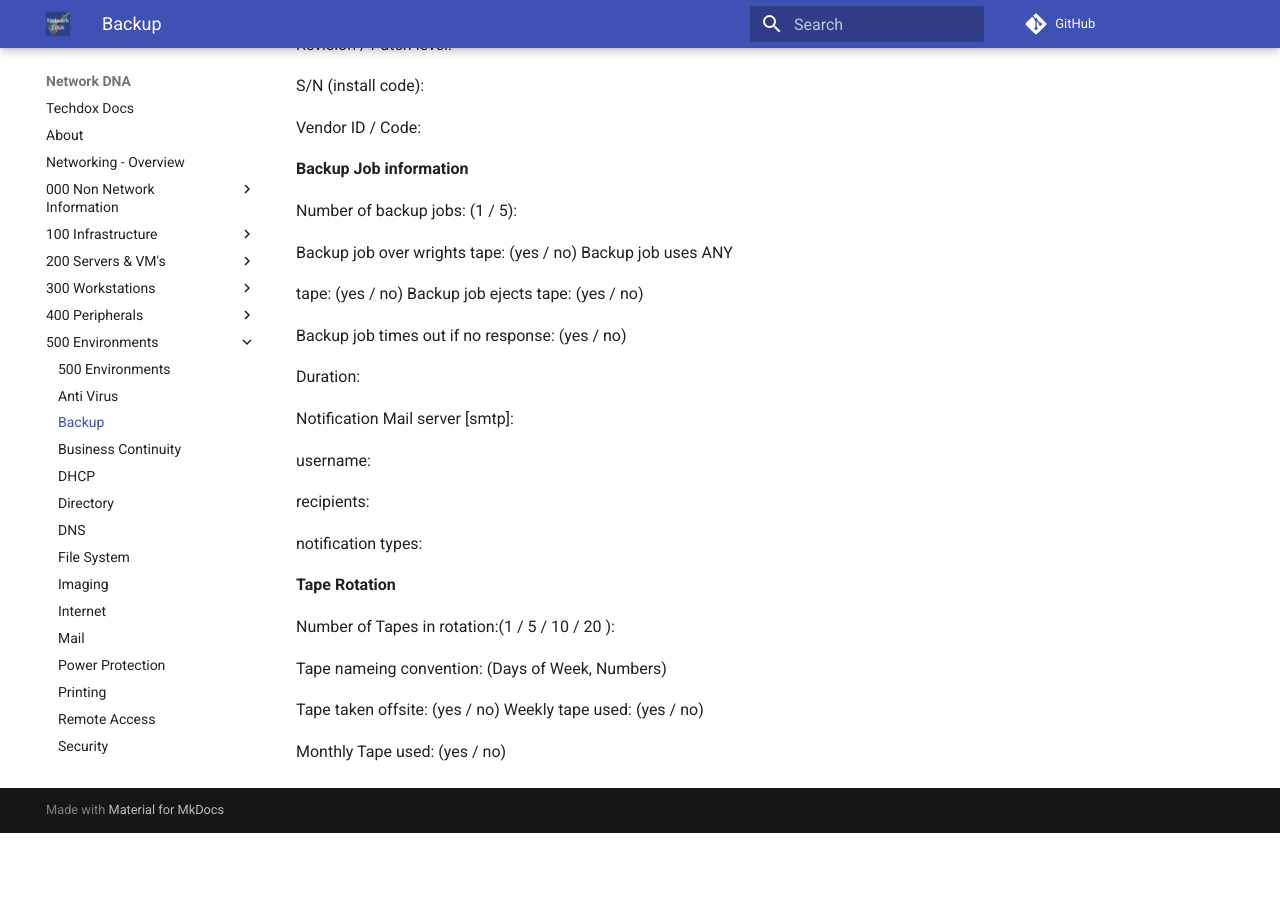
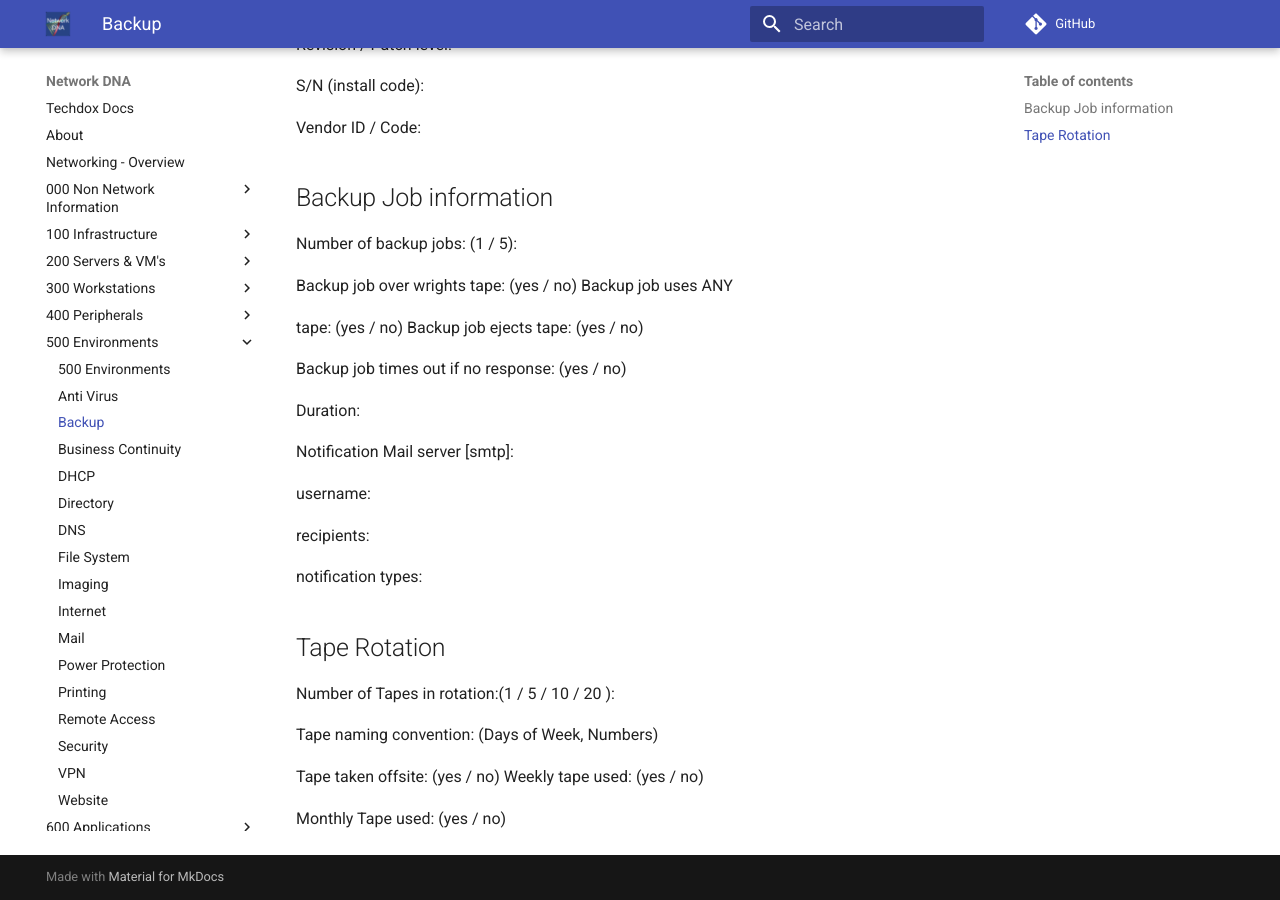
Before and after one commit to mjh2901/mkdocs_wikidna, an MkDocs documentation site: the page built from docs/500 Environments/backup.md, in a window 1280 px wide and 900 px high, scrolled down 855 px. Built offline with MkDocs 1.6.1 and Material for MkDocs 9.7.7, drawn with Linux system fonts in a browser that asks for light colours; comment, search, counter and statistics services are not loaded; before the commit the page ends 1688 px from its top, so only the background shows below that.

```diff
--- a/docs/500 Environments/backup.md
+++ b/docs/500 Environments/backup.md
@@ -40,7 +40,7 @@ S/N (install code):
 
 Vendor ID / Code:
 
-**Backup Job information**
+## Backup Job information
 
 Number of backup jobs: (1 / 5):
 
@@ -60,11 +60,11 @@ recipients:
 
 notification types:
 
-**Tape Rotation**
+## Tape Rotation
 
 Number of Tapes in rotation:(1 / 5 / 10 / 20 ):
 
-Tape nameing convention: (Days of Week, Numbers)
+Tape naming convention: (Days of Week, Numbers)
 
 Tape taken offsite: (yes / no) Weekly tape used: (yes / no)
 
```
Also changed, not shown: docs/100 Infrastructure/108_infrastructure_security.md (+3 -3 lines), docs/500 Environments/file_system.md (+1 -4 lines), docs/500 Environments/remote.md (+1 -1 lines), docs/400 Peripherals/402_peripheral_model_wormod01.md (line endings or trailing spaces).
